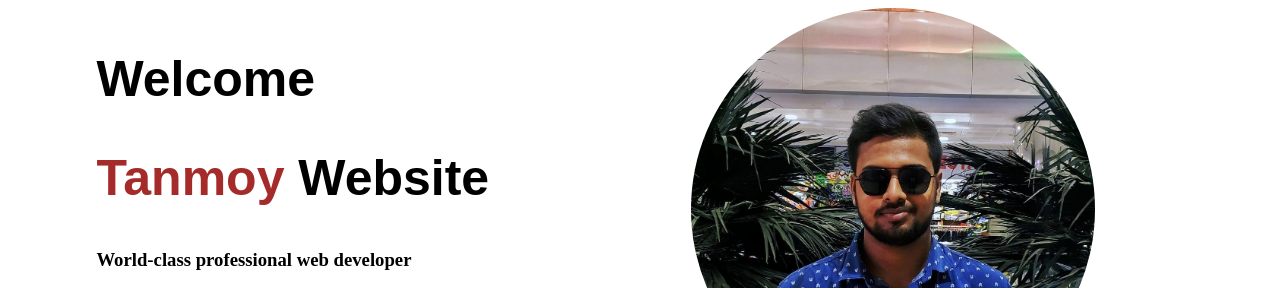
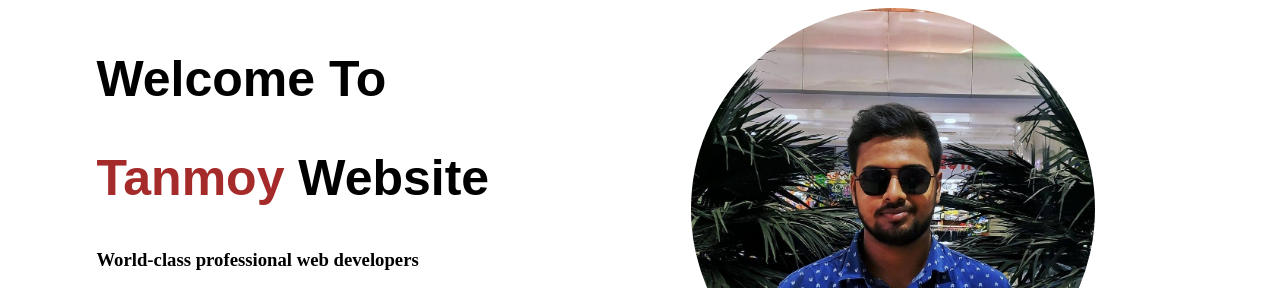
Before and after one commit to tanmoypaul1005/web-portfolio, a plain HTML site: page index.html in a window 1280 px wide. Shown: the top 288 px of the page. Drawn offline with Linux system fonts and the light colour scheme; a web font is replaced by a local one.

Commit message:
first commit

```diff
--- a/index.html
+++ b/index.html
@@ -12,9 +12,9 @@
 <body>
     <section class="top-banner">
         <div class="half-width">
-    <h1>Welcome </h1>
+    <h1>Welcome To</h1>
     <h1><span class="orange-highlight">Tanmoy </span> Website</h1>
-    <h3>World-class professional web developer</h3>
+    <h3>World-class professional web developers</h3>
     <p>Lorem ipsum dolor sit amet consectetur, adipisicing elit. Voluptatum consequuntur hic quibusdam libero nostrum quo! Lorem ipsum dolor sit amet, consectetur adipisicing elit. Ex possimus, illo adipisci alias atque ipsam officia reiciendis eum corrupti cupiditate explicabo. Itaque in quis tempora maiores et, amet sapiente maxime!</p>
     <a class="link-button" target="_blank" href="https://www.youtube.com/">HIRE ME</a>
         </div>
```
